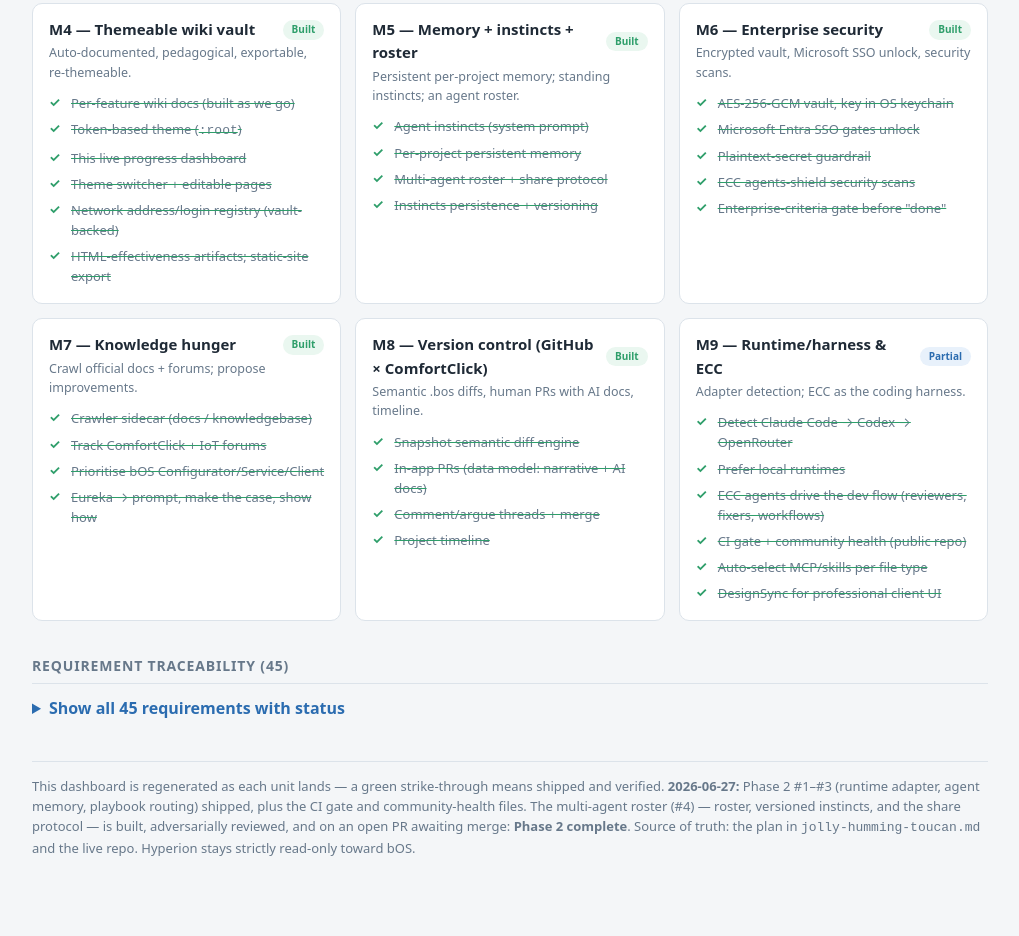
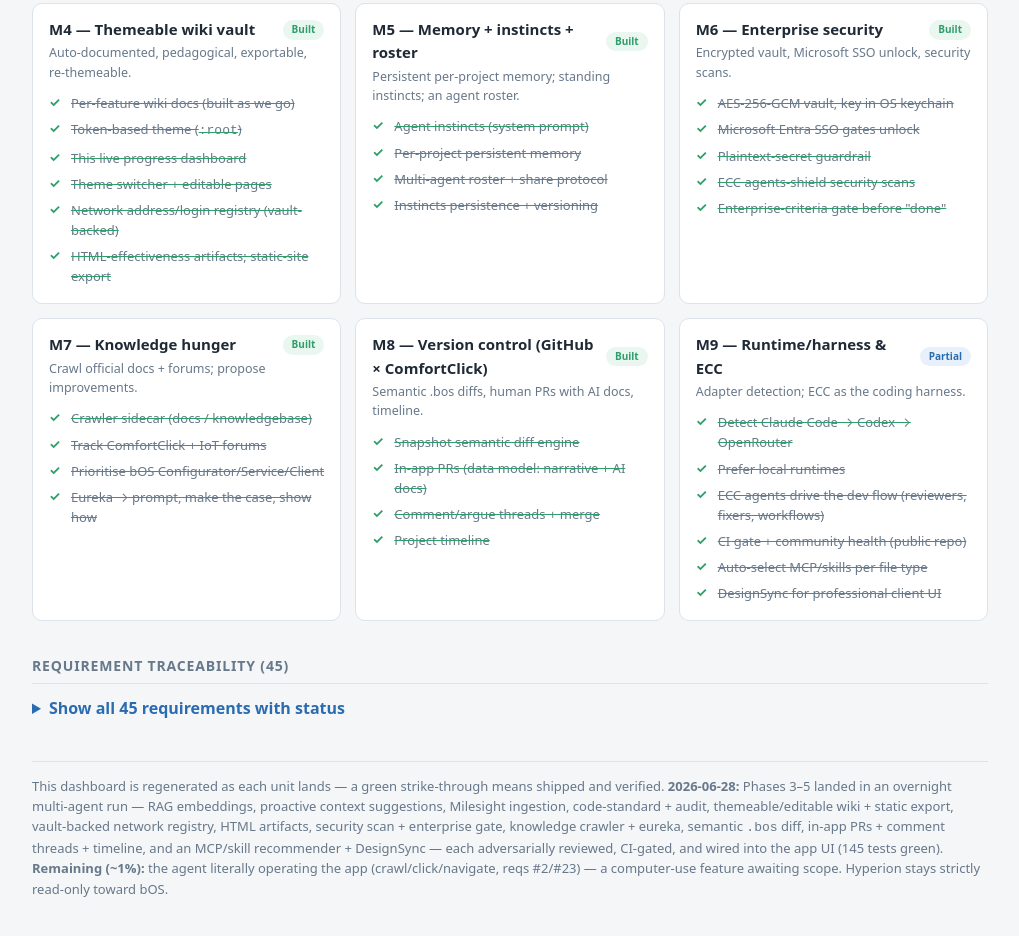
Before and after one commit to LucasStrand/hyperion, a website built with Vite: page hyperion/docs/wiki/plan.html in a window 1280 px wide. Shown: the part 1272-2208 px from the top of the page, without its empty margins (130-1149 px from the left). Built offline with nearby package versions, Linux system fonts and the light colour scheme.

Commit message:
docs(plan): UI wiring complete, all features reachable; 95% -> 99%

```diff
--- a/hyperion/docs/wiki/plan.html
+++ b/hyperion/docs/wiki/plan.html
@@ -85,7 +85,7 @@
     <div class="sub">Enterprise IoT workbench for ComfortClick bOS, operated by an AI agent. The full vision, phased — crossed off as it lands.</div>
     <div class="overall">
       <div class="bar"><i id="overallbar"></i></div>
-      <div class="pct" id="overallpct">95%</div>
+      <div class="pct" id="overallpct">99%</div>
     </div>
     <div class="legend">
       <span><i class="dot done"></i> Done</span>
@@ -341,17 +341,20 @@
 
   <div class="foot">
     This dashboard is regenerated as each unit lands — a green strike-through means shipped and verified.
-    <strong>2026-06-27:</strong> Phase 2 #1–#3 (runtime adapter, agent memory, playbook routing) shipped, plus the
-    CI gate and community-health files. The multi-agent roster (#4) — roster, versioned instincts, and the
-    share protocol — is built, adversarially reviewed, and on an open PR awaiting merge: <strong>Phase 2 complete</strong>.
-    Source of truth: the plan in <code>jolly-humming-toucan.md</code> and the live repo. Hyperion stays strictly read-only toward bOS.
+    <strong>2026-06-28:</strong> Phases 3–5 landed in an overnight multi-agent run — RAG embeddings, proactive
+    context suggestions, Milesight ingestion, code-standard + audit, themeable/editable wiki + static export,
+    vault-backed network registry, HTML artifacts, security scan + enterprise gate, knowledge crawler + eureka,
+    semantic <code>.bos</code> diff, in-app PRs + comment threads + timeline, and an MCP/skill recommender + DesignSync —
+    each adversarially reviewed, CI-gated, and wired into the app UI (145 tests green).
+    <strong>Remaining (~1%):</strong> the agent literally operating the app (crawl/click/navigate, reqs #2/#23) — a
+    computer-use feature awaiting scope. Hyperion stays strictly read-only toward bOS.
   </div>
 </div>
 
 <script>
   // Animate the overall bar to its target on load (purely cosmetic).
   (function(){
-    var pct = 95;
+    var pct = 99;
     requestAnimationFrame(function(){
       var el = document.getElementById('overallbar');
       if (el) el.style.width = pct + '%';
```
